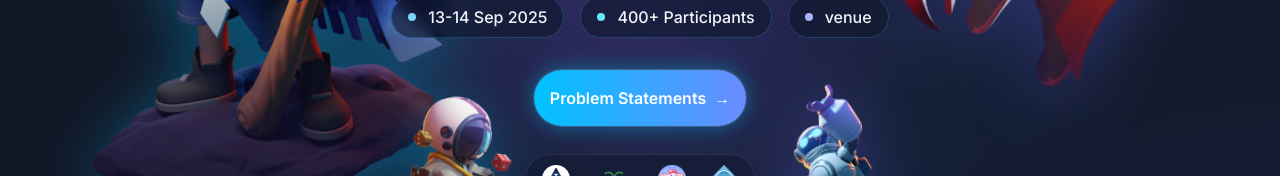
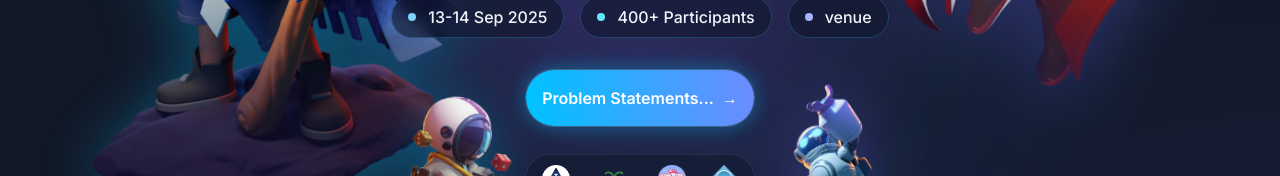
Before and after one commit to suryateja000/hackathon, a React (Vite) app: page / in a window 1280 px wide. Shown: the part 444-620 px from the top of the page. Built offline with nearby package versions, Linux system fonts and the light colour scheme.

Commit message:
updated the problem statements

```diff
--- a/src/components/Hero.tsx
+++ b/src/components/Hero.tsx
@@ -130,7 +130,7 @@ export const Hero: React.FC = () => {
             to="/problem-statement" // ✅ Correct route (make sure this exists in App.jsx)
             className="inline-flex items-center rounded-full bg-gradient-to-r from-[#00C2FF] to-[#6B8CFF] px-4 py-4 font-semibold text-white shadow-[0_0_22px_rgba(0,194,255,0.45)] ring-1 ring-white/15 hover:from-[#12D1FF] hover:to-[#7B9BFF] transition-colors"
           >
-             Problem Statements
+             Problem Statements...
             <span aria-hidden className="ml-2">
               →
             </span>
```
